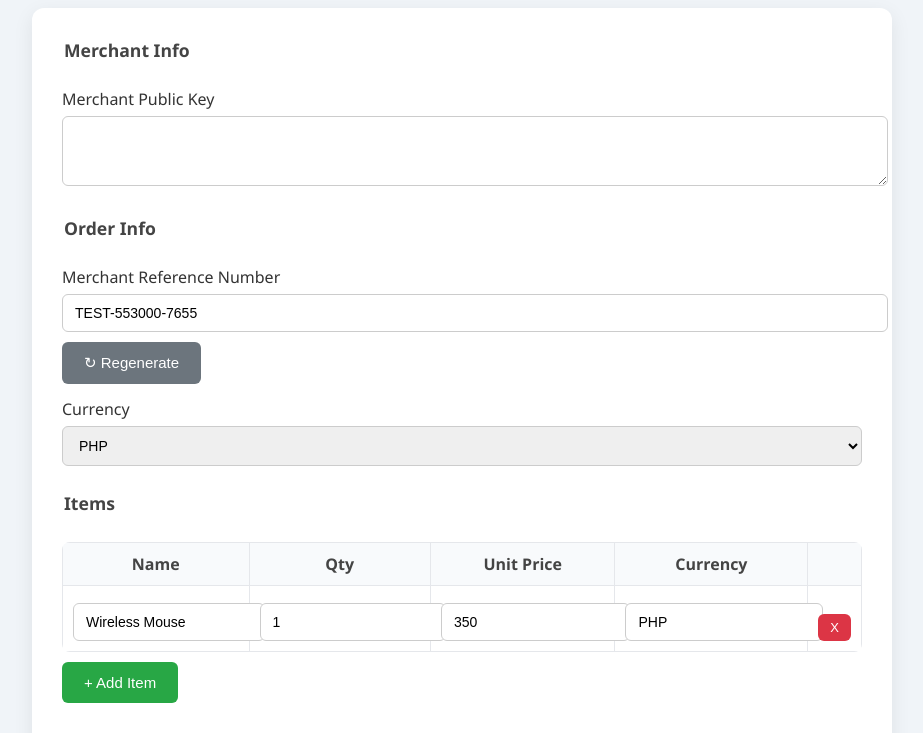
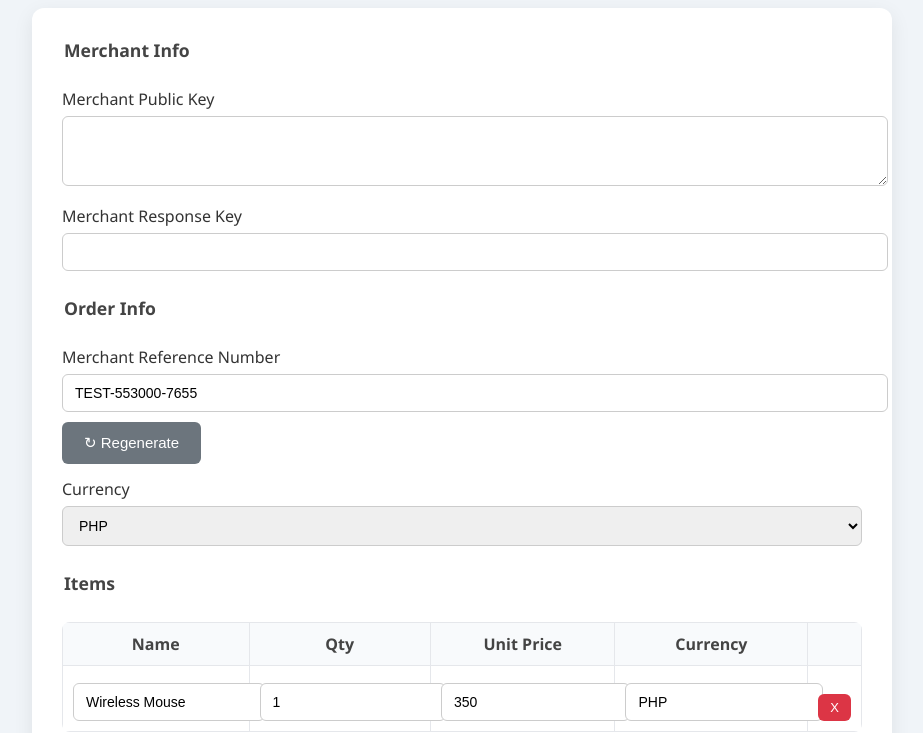
Before and after one commit to apollo-com-ph/Test-Merchant-Website, a website: page frontend/index.html in a window 1280 px wide. Shown: the part 106-839 px from the top of the page, without its empty margins (178-1101 px from the left). Drawn offline with Linux system fonts and the light colour scheme.

Commit message:
Add merchant response key input

```diff
--- a/frontend/index.html
+++ b/frontend/index.html
@@ -122,6 +122,14 @@
         <legend>Merchant Info</legend>
         <label for="merchantPublicKey">Merchant Public Key</label>
         <textarea id="merchantPublicKey" name="merchantPublicKey" rows="3" required></textarea>
+
+        <label for="merchantResponseKey">Merchant Response Key</label>
+        <input
+          type="password"
+          id="merchantResponseKey"
+          name="merchantResponseKey"
+          required
+        />
       </fieldset>
 
       <fieldset>
```
